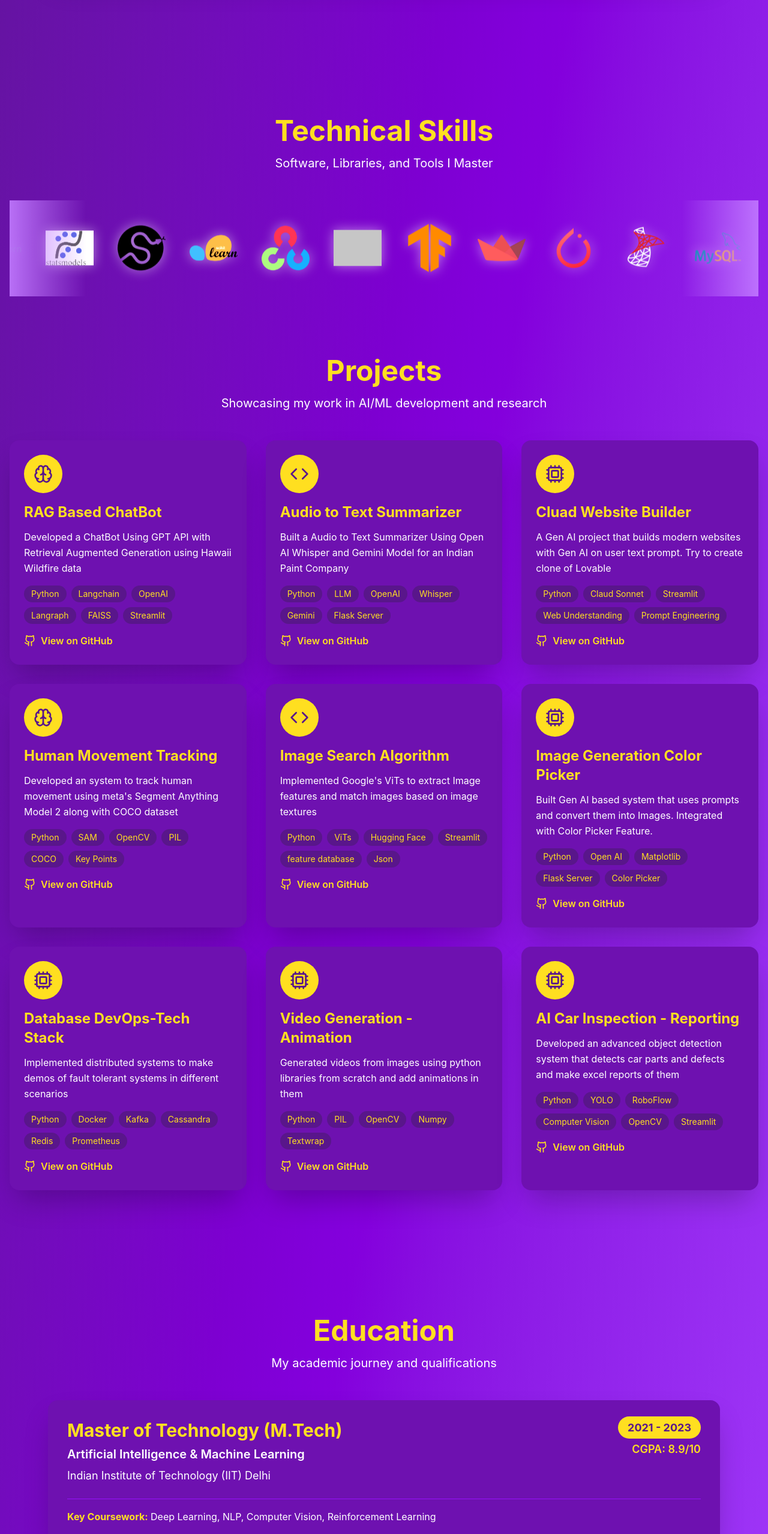
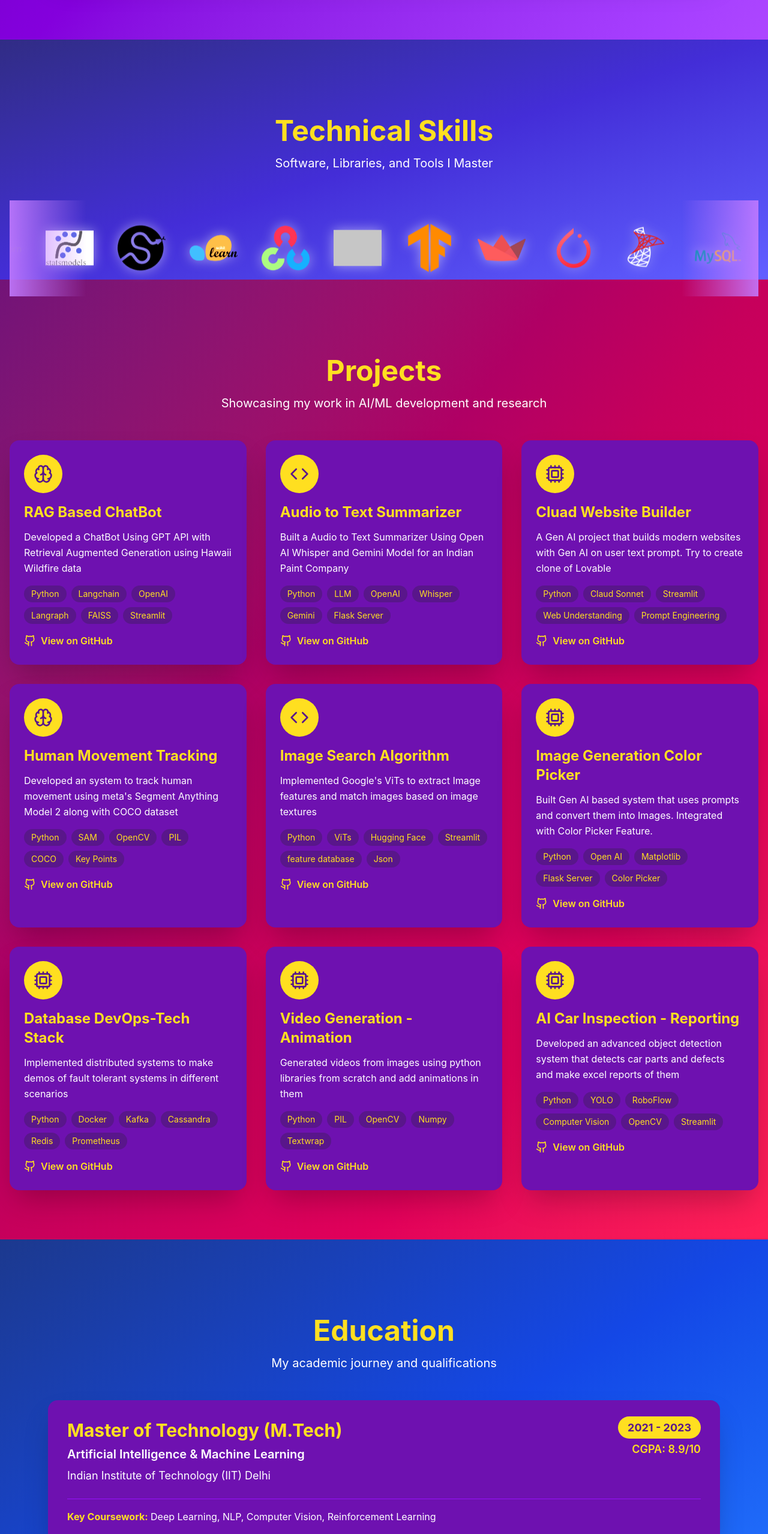
Before and after one commit to aniket-professional2025/My_AI_Portfolio, a Next.js app: page / in a window 1280 px wide. Shown: the part 2254-4811 px from the top of the page at 60% size. Built offline with nearby package versions, Linux system fonts and the light colour scheme; grey boxes are pictures that could not be loaded.

Commit message:
Separate CSS for Each Section

```diff
--- a/src/app/page.js
+++ b/src/app/page.js
@@ -1,5 +1,4 @@
-// Main Portfolio Component: New Code
-
+// The Page.js: New Code
 "use client";
 import React, { useState, useEffect } from 'react';
 
@@ -29,11 +28,11 @@ export default function Portfolio() {
     const observerOptions = {
       root: null,
       rootMargin: '-50% 0px -50% 0px',
-      threshold: 0
+      threshold: 0,
     };
 
     const observerCallback = (entries) => {
-      entries.forEach(entry => {
+      entries.forEach((entry) => {
         if (entry.isIntersecting) {
           setActiveSection(entry.target.id);
         }
@@ -41,9 +40,8 @@ export default function Portfolio() {
     };
 
     const observer = new IntersectionObserver(observerCallback, observerOptions);
-
     const sections = document.querySelectorAll('section[id]');
-    sections.forEach(section => observer.observe(section));
+    sections.forEach((section) => observer.observe(section));
 
     return () => observer.disconnect();
   }, [showWelcome]);
@@ -56,7 +54,7 @@ export default function Portfolio() {
   };
 
   return (
-    <div className="bg-linear-to-br from-purple-900 via-purple-700 to-purple-500">
+    <div className="w-full min-h-screen">
       {showWelcome && <Welcome />}
 
       {!showWelcome && (
@@ -68,35 +66,64 @@ export default function Portfolio() {
             setMobileMenuOpen={setMobileMenuOpen}
           />
 
+          {/* Home - No background (uses its own image from Home.jsx) */}
           <section id="home" className="h-screen pt-20">
             <Home handleNavClick={handleNavClick} />
           </section>
 
-          <section id="about" className="h-[190vh] pt-20">
+          {/* About Section */}
+          <section
+            id="about"
+            className="h-[190vh] pt-20 bg-linear-to-br from-purple-900 via-purple-700 to-purple-500"
+          >
             <About />
           </section>
 
-          <section id="skills" className="h-[50vh] pt-20">
+          {/* Skills Section */}
+          <section
+            id="skills"
+            className="h-[50vh] pt-20 bg-linear-to-br from-indigo-900 via-indigo-700 to-indigo-500"
+          >
             <Skills />
           </section>
 
-          <section id="projects" className="h-[200vh] pt-20">
+          {/* Projects Section */}
+          <section
+            id="projects"
+            className="h-[200vh] pt-20 bg-linear-to-br from-fuchsia-900 via-pink-700 to-rose-500"
+          >
             <Projects />
           </section>
 
-          <section id="education" className="h-screen pt-20">
+          {/* Education Section */}
+          <section
+            id="education"
+            className="h-screen pt-20 bg-linear-to-br from-blue-900 via-blue-700 to-blue-500"
+          >
             <Education />
           </section>
 
-          <section id="internship" className="h-[110vh] pt-20">
+          {/* Internship Section */}
+          <section
+            id="internship"
+            className="h-[110vh] pt-20 bg-linear-to-br from-emerald-900 via-emerald-700 to-emerald-500"
+          >
             <Internship />
           </section>
 
-          <section id="certificates" className="h-[10h] pt-20">
+          {/* Certificates Section */}
+          <section
+            id="certificates"
+            className="h-[101vh] pt-20 bg-linear-to-br from-violet-900 via-violet-700 to-violet-500"
+          >
             <Certificates />
           </section>
 
-          <section id="contact" className="min-h-screen pt-20">
+          {/* Contact Section */}
+          <section
+            id="contact"
+            className="min-h-screen pt-20 bg-linear-to-br from-gray-900 via-gray-800 to-gray-700"
+          >
             <Contact />
           </section>
         </>
```
